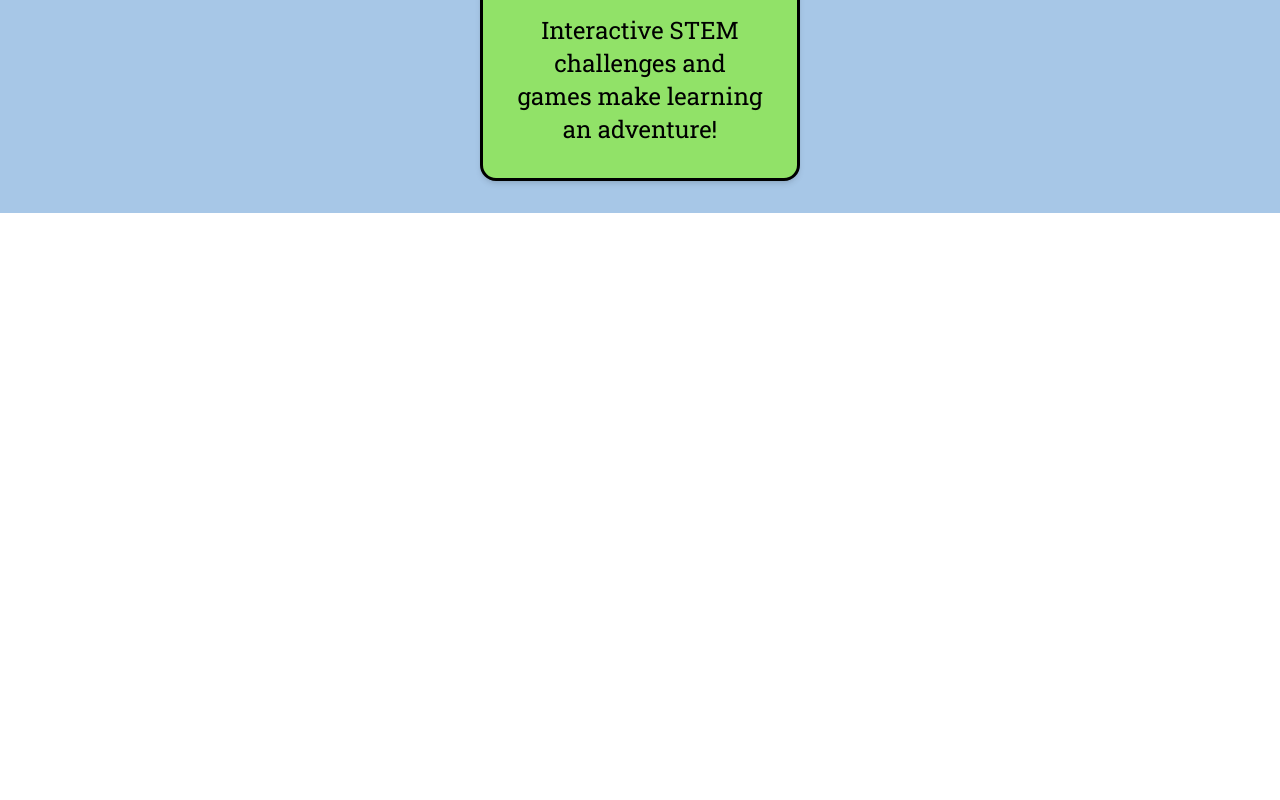
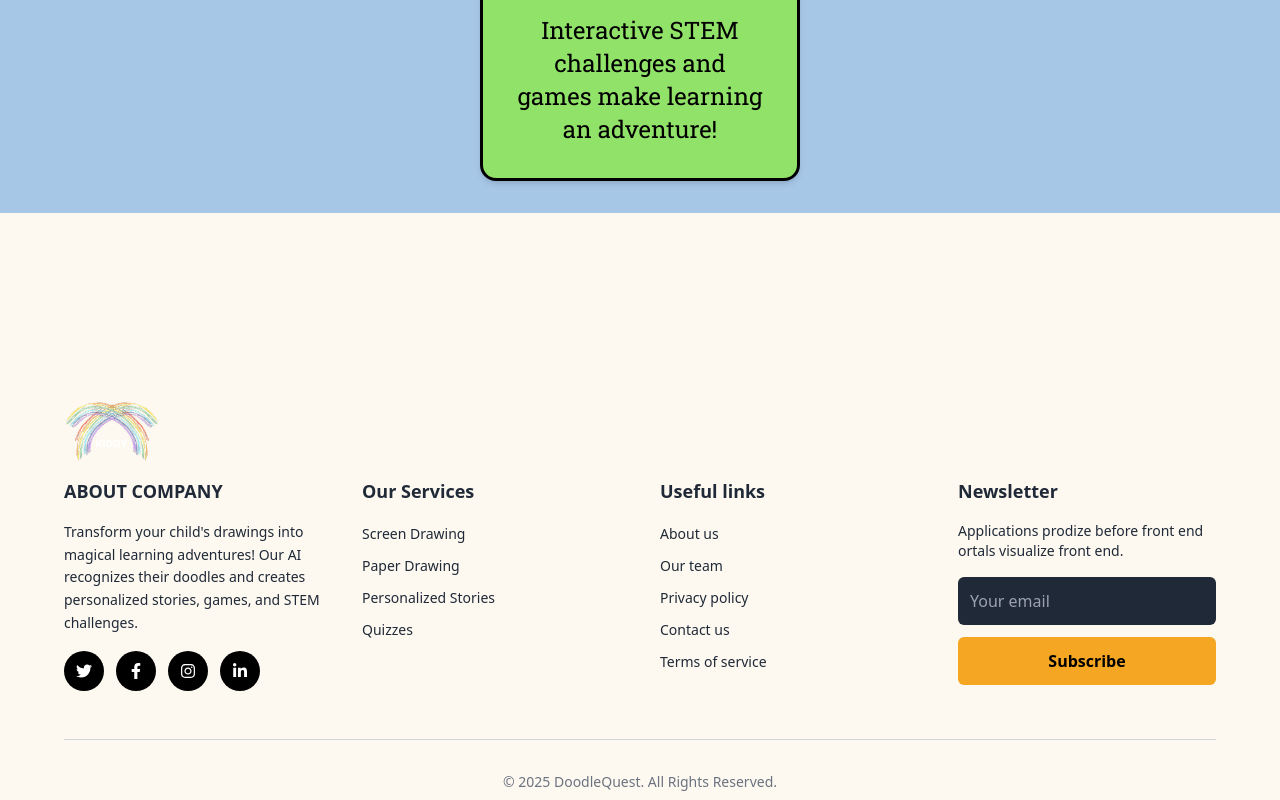
Before and after one commit to Vrinda2403/Doodle_Quest, a React (Vite) app in the folder Doodle_Quest/: page / in a window 1280 px wide. Shown: the part 2790-3590 px from the top of the page. Before the commit the page ends 3003 px from the top, so only its background shows below. Built offline with nearby package versions, Linux system fonts and the light colour scheme; a web font is replaced by a local one.

Commit message:
Child dashboard completed

```diff
--- a/Doodle_Quest/package.json
+++ b/Doodle_Quest/package.json
@@ -12,6 +12,7 @@
   "dependencies": {
     "react": "^19.1.1",
     "react-dom": "^19.1.1",
+    "react-icons": "^5.5.0",
     "react-router-dom": "^7.9.3"
   },
   "devDependencies": {
--- a/Doodle_Quest/src/components/dashboards/Child.jsx
+++ b/Doodle_Quest/src/components/dashboards/Child.jsx
@@ -1,4 +1,6 @@
 import React, { useState } from 'react'
+import { Link } from 'react-router-dom';
+import { FaTwitter, FaFacebookF, FaInstagram, FaLinkedinIn } from 'react-icons/fa';
 import BlueBG from '../../assets/BlueBG.png'
 import CloudRainbow from '../../assets/Cloudrainbow.png'
 import CloudSun from '../../assets/CloudSun.png'
@@ -9,6 +11,7 @@ import Icon1 from '../../assets/Icon1.png'
 import Icon2 from '../../assets/Icon2.png'
 import Icon3 from '../../assets/Icon3.png'
 import Icon4 from '../../assets/Icon4.png'
+import Kiddy from '../../assets/Kiddy.png'
 
 const Child = () => {
   const [activeTab, setActiveTab] = useState('COMPLETE')
@@ -46,6 +49,22 @@ const Child = () => {
     },
   ];
 
+
+const footerLinks = {
+  services: [
+    { name: 'Screen Drawing', href: '/screendrawing' },
+    { name: 'Paper Drawing', href: '/paperdrawing' },
+    { name: 'Personalized Stories', href: '/storytime' },
+    { name: 'Quizzes', href: '/quizflash' },
+  ],
+  useful: [
+    { name: 'About us', href: '/' },
+    { name: 'Our team', href: '/' },
+    { name: 'Privacy policy', href: '/' },
+    { name: 'Contact us', href: '/' },
+    { name: 'Terms of service', href: '/' },
+  ]
+};
 
   return (
     <div>
@@ -173,6 +192,90 @@ const Child = () => {
         </main>
       </div>
 
+
+      {/*Footer */}
+      <footer className="bg-[#FDF9F0] text-gray-800 font-sans p-2 md:px-16 md:pt-40">
+        <div className='py-4 container mx-auto'>
+          <img src={Kiddy} alt="Kiddy Logo" className="w-24" />
+        </div>
+        <div className="container mx-auto grid grid-cols-1 sm:grid-cols-2 lg:grid-cols-4 gap-10">
+          {/* Column 1: About Company */}
+          <div className="space-y-4">
+            <h3 className="font-bold text-lg uppercase">ABOUT COMPANY</h3>
+            <p className="text-sm leading-relaxed">
+              Transform your child's drawings into magical learning adventures! Our AI recognizes their doodles and creates personalized stories, games, and STEM challenges.
+            </p>
+            <div className="flex space-x-3">
+              <a href="#" className="w-10 h-10 bg-black text-white rounded-full flex items-center justify-center hover:bg-gray-700">
+                <FaTwitter />
+              </a>
+              <a href="#" className="w-10 h-10 bg-black text-white rounded-full flex items-center justify-center hover:bg-gray-700">
+                <FaFacebookF />
+              </a>
+              <a href="#" className="w-10 h-10 bg-black text-white rounded-full flex items-center justify-center hover:bg-gray-700">
+                <FaInstagram />
+              </a>
+              <a href="#" className="w-10 h-10 bg-black text-white rounded-full flex items-center justify-center hover:bg-gray-700">
+                <FaLinkedinIn />
+              </a>
+            </div>
+          </div>
+
+          {/* Column 2: Our Services */}
+          <div className="space-y-4">
+      <h3 className="font-bold text-lg">Our Services</h3>
+      <ul className="space-y-2">
+        {footerLinks.services.map(link => (
+          <li key={link.name}>
+            {/* Change: <a> changed to <Link> and href to to */}
+            <Link to={link.href} className="text-sm hover:underline">{link.name}</Link>
+          </li>
+        ))}
+      </ul>
+    </div>
+
+          {/* Column 3: Useful Links */}
+          <div className="space-y-4">
+            <h3 className="font-bold text-lg">Useful links</h3>
+            <ul className="space-y-2">
+              {footerLinks.useful.map(link => (
+                <li key={link.name}>
+                  <a href={link.href} className="text-sm hover:underline">{link.name}</a>
+                </li>
+              ))}
+            </ul>
+          </div>
+
+          {/* Column 4: Newsletter */}
+          <div className="space-y-4">
+            <h3 className="font-bold text-lg">Newsletter</h3>
+            <p className="text-sm">
+              Applications prodize before front end ortals visualize front end.
+            </p>
+            <form>
+              <input
+                type="email"
+                placeholder="Your email"
+                className="w-full p-3 bg-gray-800 text-white placeholder-gray-400 rounded-md mb-3 focus:outline-none"
+              />
+              <button
+                type="submit"
+                className="w-full bg-[#F5A623] text-black font-bold p-3 rounded-md hover:bg-orange-500 transition-colors"
+              >
+                Subscribe
+              </button>
+            </form>
+          </div>
+
+        </div>
+
+        {/* Bottom Bar */}
+        <div className="mt-12 pt-8 border-t border-gray-300 text-center">
+          <p className="text-sm text-gray-500">
+            &copy; {new Date().getFullYear()} DoodleQuest. All Rights Reserved.
+          </p>
+        </div>
+      </footer>
     </div>
   )
 }
```
Also changed, not shown: Doodle_Quest/src/assets/Kiddy.png (added), 1 other file (tests, documents, lock files or other folders).
